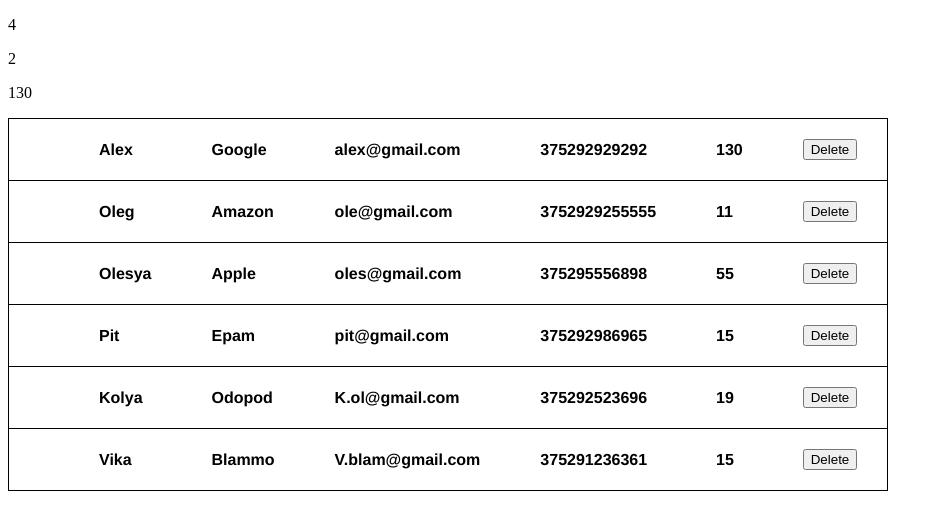
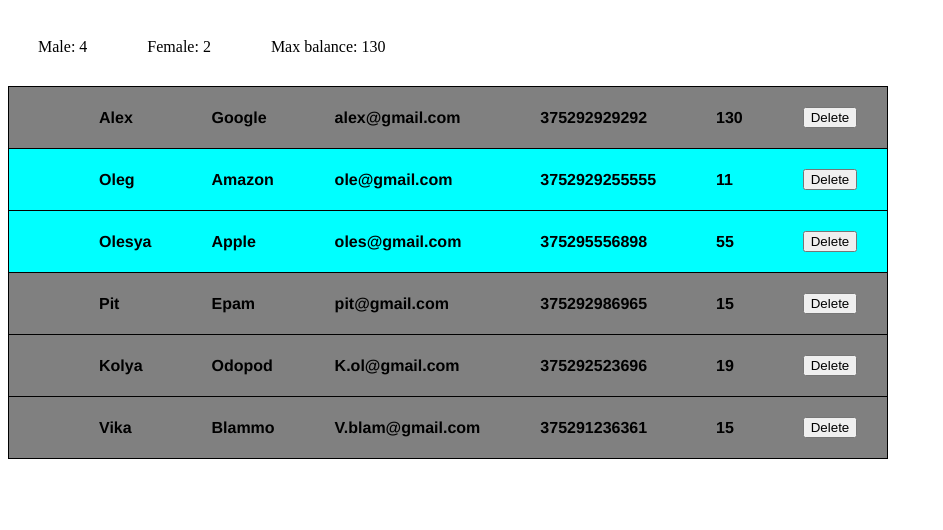
Before and after one commit to Ela-P/js-dyplom, a website built with webpack: page index.html in a window 1280 px wide. Shown: the whole page, without its empty margins (0-943 px from the left). Built offline with nearby package versions, Linux system fonts and the light colour scheme.

Commit message:
Add color isactiv users

```diff
--- a/src/clients/clients.scss
+++ b/src/clients/clients.scss
@@ -1,7 +1,6 @@
 table {
- border-collapse: collapse;
 
-
+    border-collapse: collapse;
 }
 tr {
     font-family: 'Franklin Gothic Medium', 'Arial Narrow', Arial, sans-serif;
@@ -12,3 +11,20 @@
 th, td {
     padding: 20px 30px ;
 }
+
+.totalUsers {
+    display: flex;
+
+}
+
+.usersView {
+    padding: 30px;
+}
+
+.activUsers {
+    background-color: aqua;
+}
+
+.noActivUsers {
+    background-color: gray;
+}
--- a/src/clients/clientsTotal.js
+++ b/src/clients/clientsTotal.js
@@ -1,8 +1,8 @@
 
   export  function makeUsersTotal(arrUsers)    {
-    const pGenderMaleTotal = document.getElementById("male");
-    const pGenderFemaleTotal = document.getElementById("female");
-    const pMaxTotalUsersBalance = document.getElementById("UsersBalance");
+    const spanGenderMaleTotal = document.getElementById("male");
+    const spanGenderFemaleTotal = document.getElementById("female");
+    const spanMaxTotalUsersBalance = document.getElementById("UsersBalance");
 
     let genderMaleTotal = 0;
     let genderFemaleTotal = 0;
@@ -11,20 +11,21 @@
     for (let i = 0; i < arrUsers.length; i++) {
         if (arrUsers[i].gender === "male") {
             genderMaleTotal = genderMaleTotal + 1;
-            pGenderMaleTotal.innerText = genderMaleTotal;
+            spanGenderMaleTotal.innerText = genderMaleTotal;
         }
 
         if (arrUsers[i].gender === "female") {
             genderFemaleTotal = genderFemaleTotal + 1;
-            pGenderFemaleTotal.innerText = genderFemaleTotal;
+            spanGenderFemaleTotal.innerText = genderFemaleTotal;
 
         }
 
         if (arrUsers[i].balance > maxTotalUsersBalance) {
             maxTotalUsersBalance = arrUsers[i].balance;
-            pMaxTotalUsersBalance.innerText = maxTotalUsersBalance;
+            spanMaxTotalUsersBalance.innerText = maxTotalUsersBalance;
 
         }
+
     }
 
-}
+  }
--- a/src/clients/createClients.js
+++ b/src/clients/createClients.js
@@ -2,17 +2,17 @@
 import {arrUsers} from "./clients";
 import {makeUsersTotal} from "./clientsTotal";
 
-const template = `
-        <p id="male"> Male: </p>
-        <p id="female"> Female: </p>
-        <p id="UsersBalance"> Max balance: </p>
-        `;
+const template = `<div class= "totalUsers">
+<div class= "usersView"> Male: <span id="male"></span></div>
+<div class= "usersView"> Female: <span id="female"></span></div>
+<div class= "usersView"> Max balance: <span id="UsersBalance"></span></div>
+</div>`;
 export function makeTable(arrUsers)    {
   ROOT_NODE.innerHTML = template;
     const table = document.createElement('table');
     for (let i = 0; i < arrUsers.length; i++) {
         const row = document.createElement("tr");
-       const tdDelete = document.createElement('td');
+        const tdDelete = document.createElement('td');
         const btn = document.createElement("button");
         btn.innerHTML = "Delete";
         row.appendChild(tdDelete);
@@ -20,6 +20,8 @@
         ROOT_NODE.appendChild(table);
 
         makeUsersTotal(arrUsers);
+
+
 
         const { name, company, email, phone, balance } = arrUsers[i];
         for (const value of [name, company, email, phone, balance]) {
@@ -39,7 +41,10 @@
           row.remove();
     });
 
-
-    }
-   // return document.body.appendChild(table);
+    if (arrUsers[i].isActive === true ) {
+      row.classList.add("activUsers");
+      } else {
+      row.classList.add("noActivUsers");
+      }
+  }
 }
```
